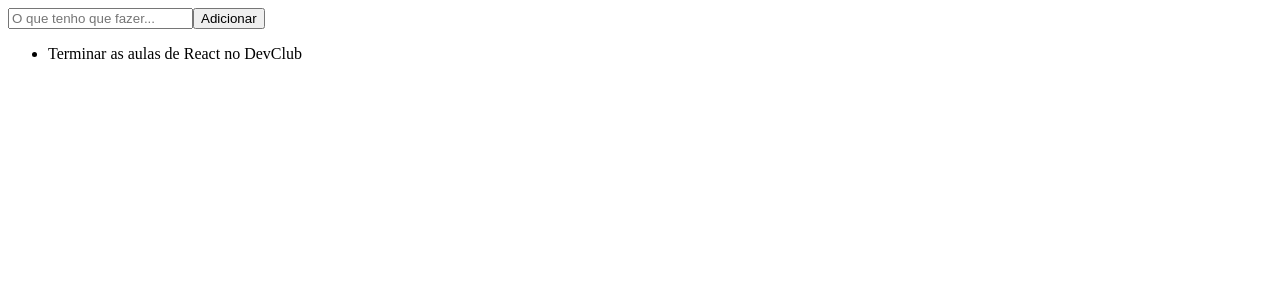
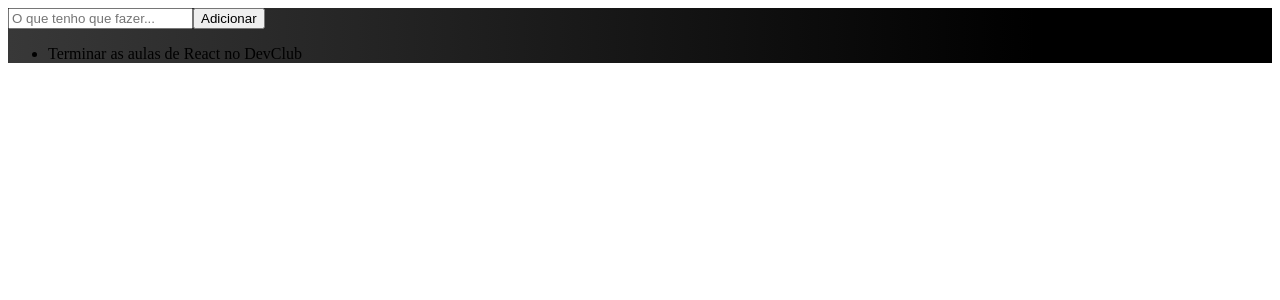
Before and after one commit to victorSmenezes/primeiro-projeto-react, a React (Vite) app: page / in a window 1280 px wide. Shown: the top 300 px of the page. Built offline with nearby package versions, Linux system fonts and the light colour scheme.

Commit message:
styles.js

```diff
--- a/src/App.jsx
+++ b/src/App.jsx
@@ -1,5 +1,6 @@
 import React, { useState } from 'react';
 import { v4 as uuid } from 'uuid';
+import {Container} from './styles.js'
 
 
 function App() {
@@ -15,7 +16,7 @@ function App() {
    }
 
   return (
-    <div>
+    <Container>
       <input onChange={inputValue} placeholder="O que tenho que fazer..." />
       <button onClick={buttonClick}>Adicionar</button>
 
@@ -25,7 +26,7 @@ function App() {
         ))
       }
       </ul>
-    </div>
+    </Container>
 
   )
 }
--- /dev/null
+++ b/src/styles.js
@@ -0,0 +1,6 @@
+import styled from 'styled-components'
+
+export const Container = styled.div`
+    background: linear-gradient(90deg, #383838 0%, #000000 81.25%);
+
+`
```
